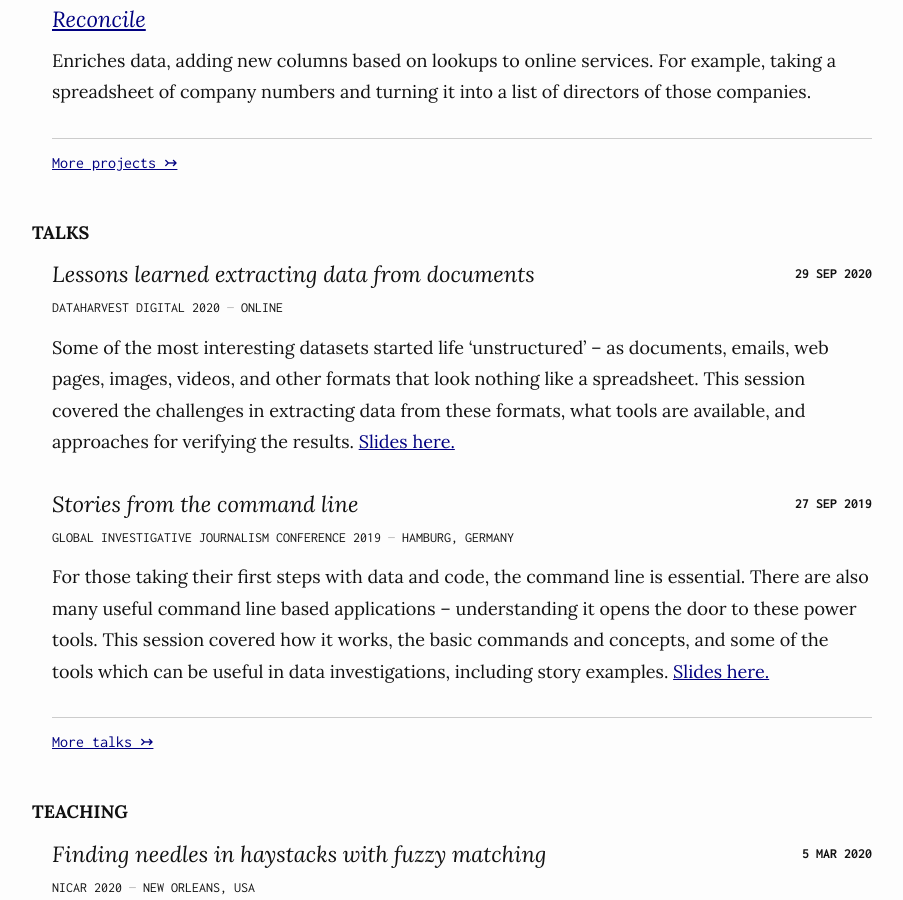
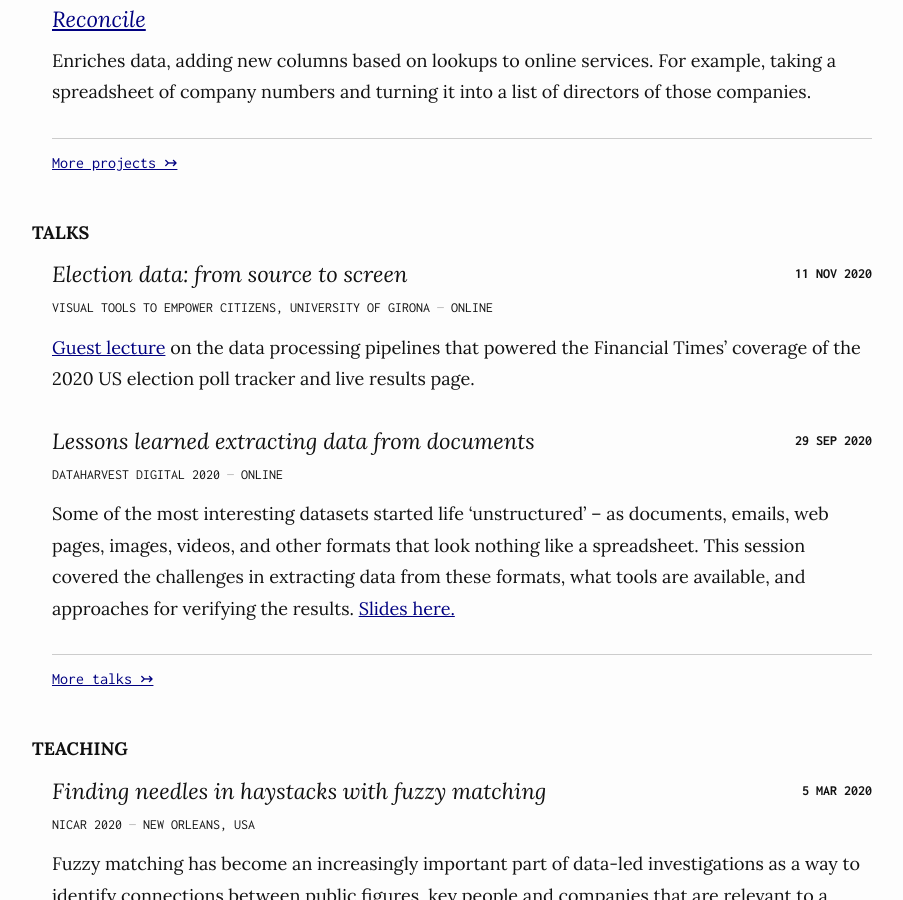
Before and after one commit to maxharlow/maxharlow.github.io, a Jekyll site: the page built from index.md, in a window 1280 px wide and 900 px high, scrolled down 1042 px. Shown: the whole window, without its empty margins (188-1091 px from the left). Built offline with Jekyll 4.4.1, drawn with Linux system fonts in a browser that asks for light colours.

Commit message:
Add Girona

```diff
--- a/_data/talks.yaml
+++ b/_data/talks.yaml
@@ -1,3 +1,10 @@
+-   title: "Election data: from source to screen"
+    event: Visual Tools to Empower Citizens, University of Girona
+    location: Online
+    date: 2020-11-11
+    details: |
+        [Guest lecture](http://www.mastervisualtoolsudg.com/) on the data processing pipelines that powered the Financial Times' coverage of the 2020 US election poll tracker and live results page.
+
 -   title: Lessons learned extracting data from documents
     event: Dataharvest Digital 2020
     location: Online
```
